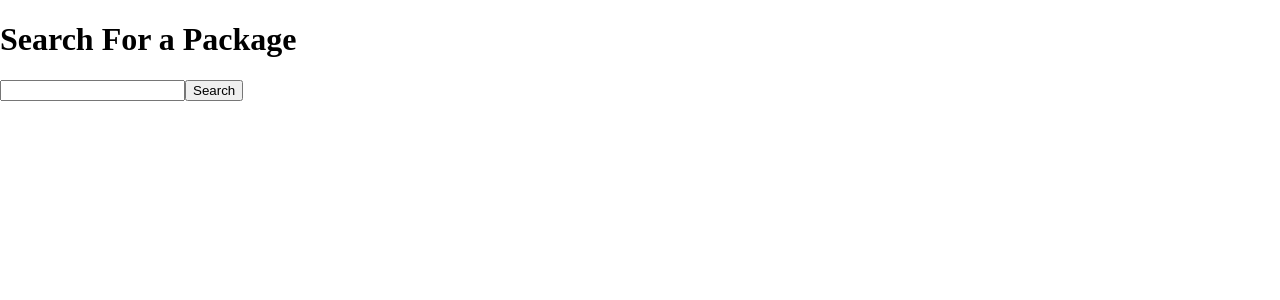
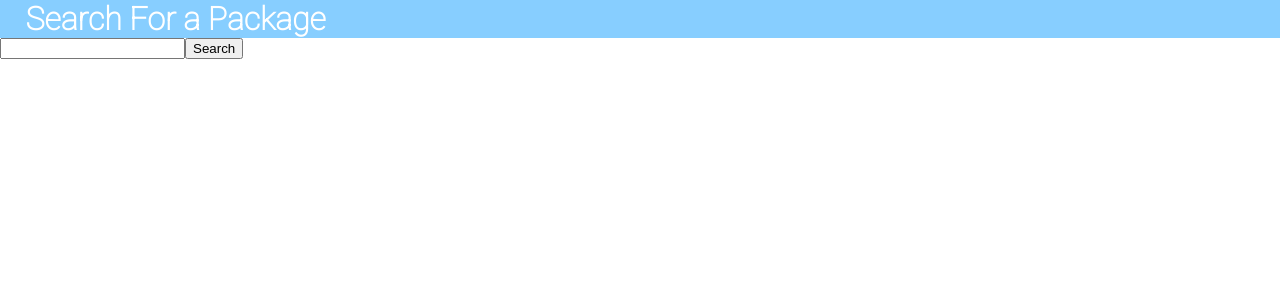
Before and after one commit to aaronkim662/npm-api-search, a React (Create React App) app: page / in a window 1280 px wide. Shown: the top 300 px of the page. Built offline with nearby package versions, Linux system fonts and the light colour scheme.

Commit message:
added styling

```diff
--- a/src/components/app/app.sass
+++ b/src/components/app/app.sass
@@ -0,0 +1,11 @@
+@import url('https://fonts.googleapis.com/css2?family=Roboto:wght@100&display=swap')
+
+#app-container
+  margin: 0px
+
+#repository-title
+  margin: 0px
+  padding-left: 2%
+  background-color: #87CEFF
+  color: white
+  font-family: 'Roboto', sans-serif
```
